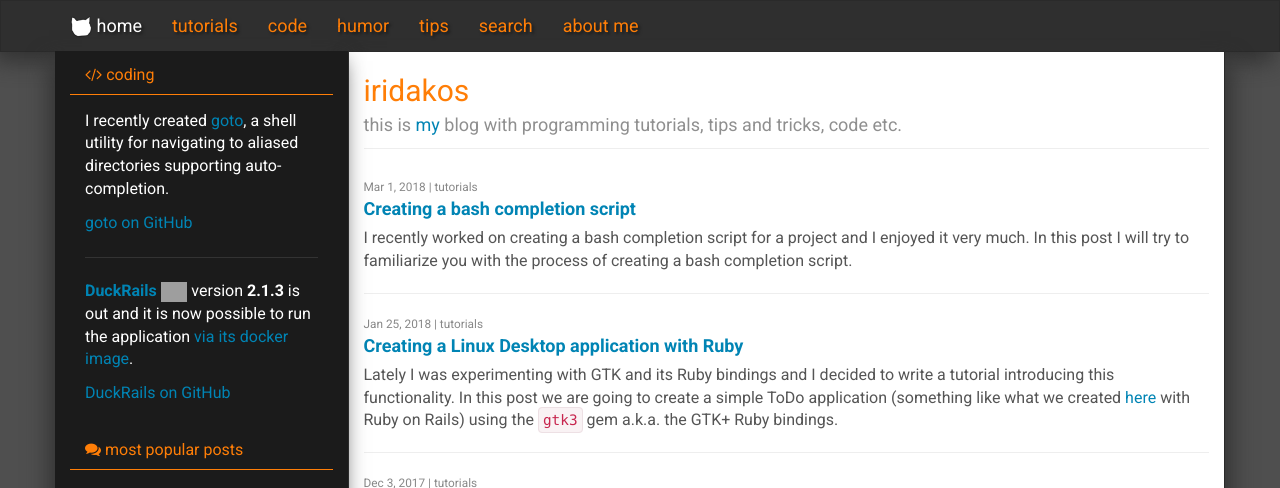
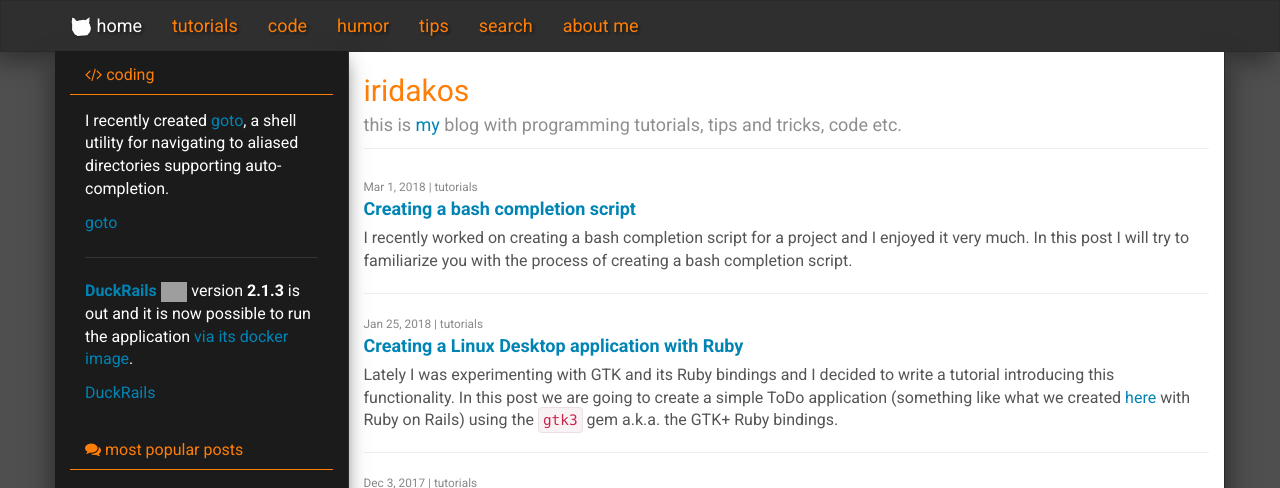
Before and after one commit to iridakos/iridakos.github.io, a Jekyll site: the page built from index.html, in a window 1280 px wide. Shown: the top 488 px of the page. Built offline with Jekyll 4.4.1, drawn with Linux system fonts in a browser that asks for light colours; nearby versions of some CDN libraries; the list of posts is cut into pages by our own code; comment, search, counter and statistics services are not loaded; grey boxes are pictures that could not be loaded.

Commit message:
Change github buttons from coding section

```diff
--- a/_includes/news.html
+++ b/_includes/news.html
@@ -9,7 +9,7 @@
          for navigating to aliased directories supporting auto-completion.
       </p>
 
-        <p><a class="github-button" href="https://github.com/iridakos/goto" data-size="large" data-show-count="false" aria-label="Star iridakos/goto on GitHub">goto on GitHub</a></p></p>
+        <p><a class="github-button" href="https://github.com/iridakos/goto" aria-label="Star iridakos/goto on GitHub">goto</a></p></p>
 
       <hr />
 
@@ -19,6 +19,6 @@
            version <strong>2.1.3</strong> is out and it is now possible to run the application
            <a class="ga-event-link" data-event-label="DuckRails GitHub docker wiki" data-event-action="click" data-event-category="News links" href="https://github.com/iridakos/duckrails/wiki/Setup-DuckRails-via-Docker" target="_blank">via its docker image</a>.</p>
 
-      <p><a class="github-button" href="https://github.com/iridakos/duckrails" data-size="large" data-show-count="false" aria-label="Star iridakos/duckrails on GitHub">DuckRails on GitHub</a></p>
+      <p><a class="github-button" href="https://github.com/iridakos/duckrails" data-show-count="false" aria-label="Star iridakos/duckrails on GitHub">DuckRails</a></p>
     </div>
 </div>
```
